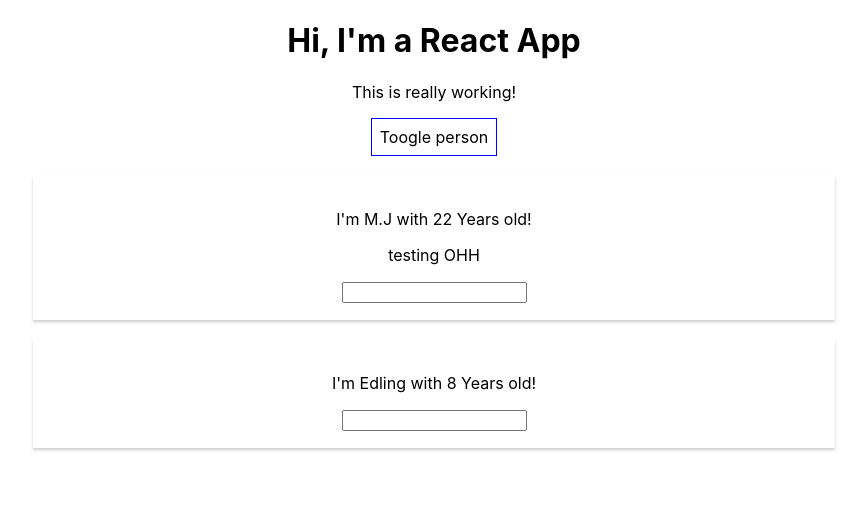
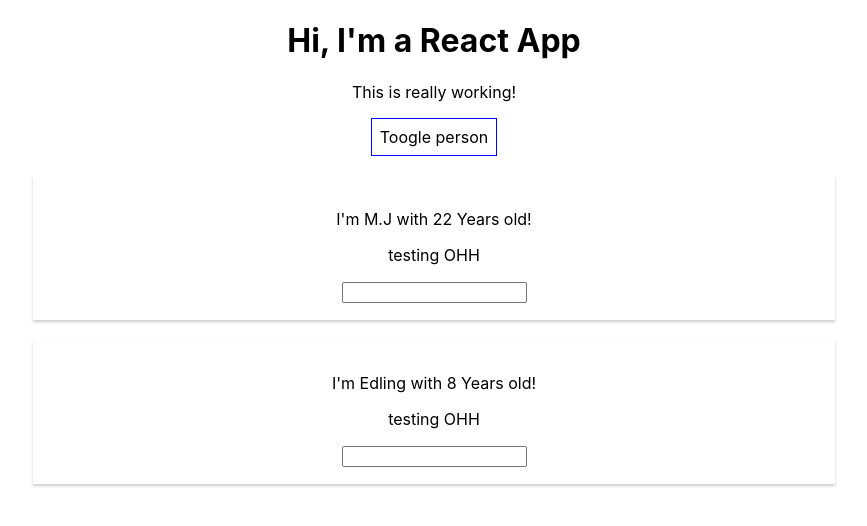
Before and after one commit to marita30/test-app, a React (Create React App) app: page / in a window 1280 px wide. Both pictures are taken after a click on the button "Toogle person". Shown: the top 526 px of the page, without its empty margins (206-1073 px from the left). Built offline with nearby package versions, Linux system fonts and the light colour scheme.

Commit message:
Mapping array in js and returning a component for each record

```diff
--- a/src/App.js
+++ b/src/App.js
@@ -48,8 +48,9 @@
     if (this.state.showPerson) {
       persons = (
         <div >
-        <Person click = {this.switchNameHandler.bind(this,"M.J")} name={this.state.persons[0].name} age={this.state.persons[0].age}>testing OHH</Person>
-        <Person change = {this.nameChangedHanlder} name={this.state.persons[1].name} age={this.state.persons[1].age}/>
+        {this.state.persons.map(person => {
+          return <Person click = {this.switchNameHandler.bind(this,"M.J")} name={person.name} age={person.age}>testing OHH</Person>
+        })}
       </div>
       )
     } // function that check if the value of the variable is true or false, and depending of that load the jsx
```
